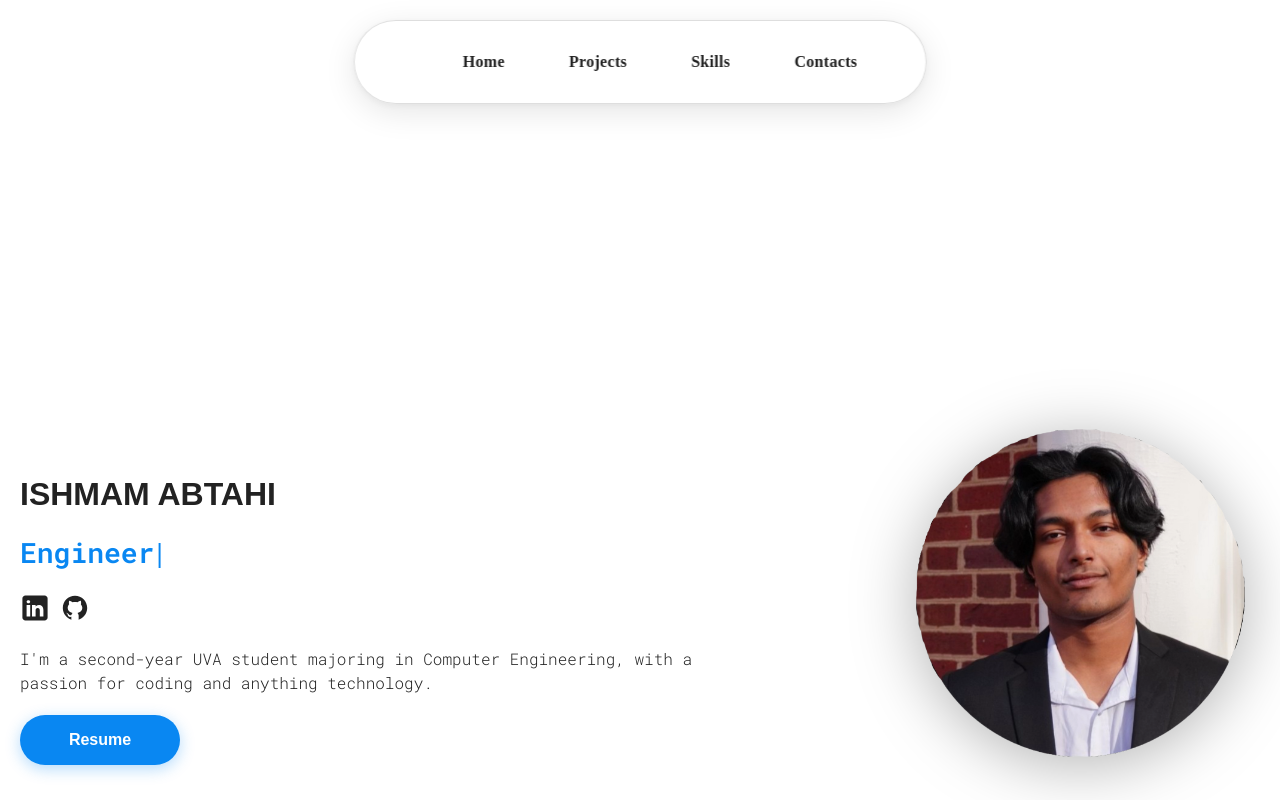
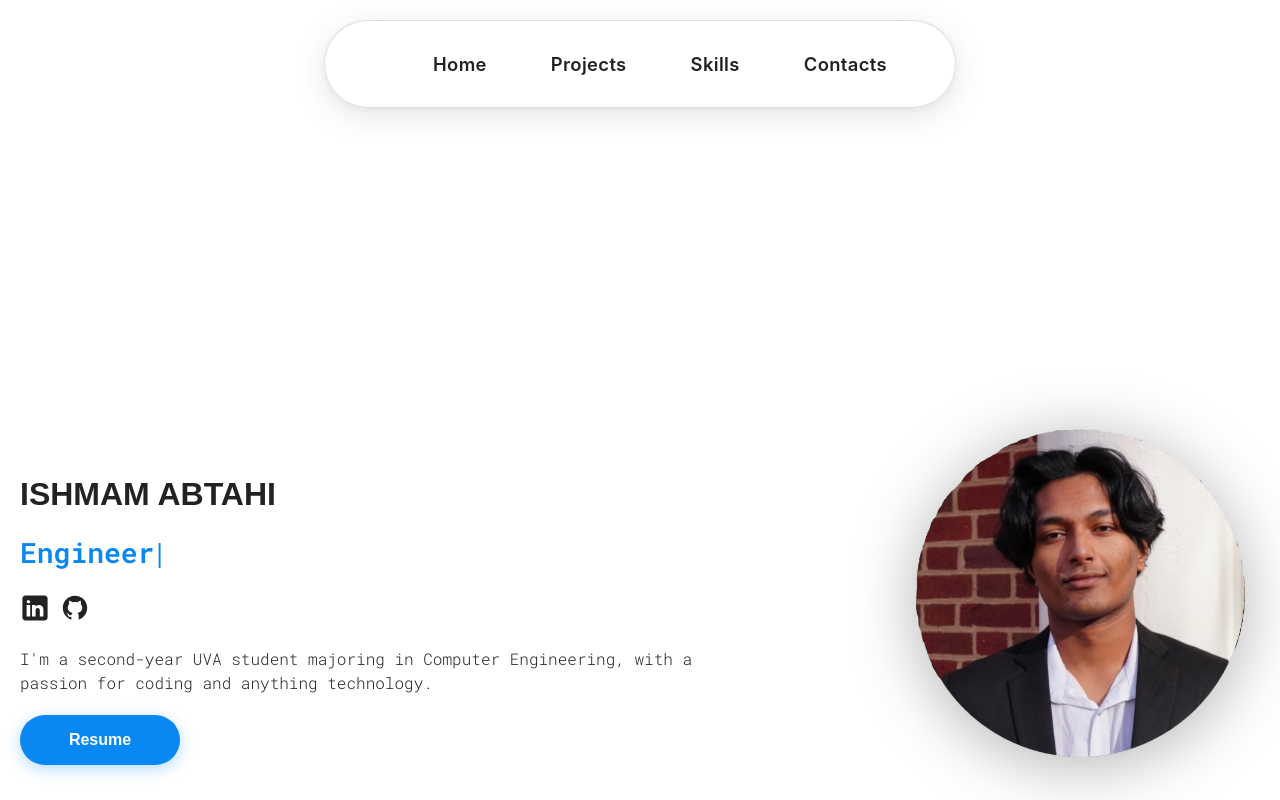
Before and after one commit to IshdoesCoding/Ishmam_Abtahi-Portfolio, a React (Vite) app: page / in a window 1280 px wide. Shown: the top 800 px of the page. Built offline with nearby package versions, Linux system fonts and the light colour scheme; a web font is replaced by a local one.

Commit message:
Updated NavbarStyles.module.css

```diff
--- a/src/sections/Navbar/NavbarStyles.module.css
+++ b/src/sections/Navbar/NavbarStyles.module.css
@@ -39,8 +39,9 @@
 }
 
 .navitems a{
-    font-size: 1rem;
+    font-size: 1.15rem;
     font-weight: 600;
+    font-family: 'Inter', 'Segoe UI', system-ui, -apple-system, sans-serif;
     color: var(--text-color);
     text-decoration: none;
     padding: 0.75rem 1.75rem;
```
